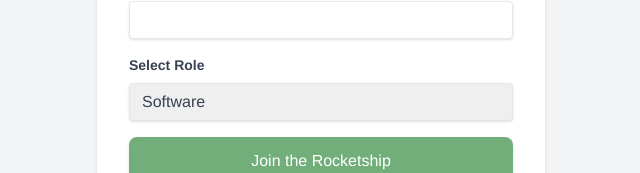
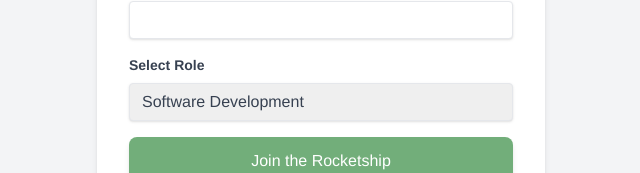
Before and after one commit to alexandro-aguilar/com-day-2024-fe, a React (Vite) app: page / in a window 1280 px wide. Shown: the part 372-545 px from the top of the page, without its empty margins (319-959 px from the left). Built offline with nearby package versions, Linux system fonts and the light colour scheme.

Commit message:
Update ComboBox.tsx

```diff
--- a/src/components/ComboBox.tsx
+++ b/src/components/ComboBox.tsx
@@ -15,9 +15,9 @@ const ComboBox: React.FC<ComboBoxProps> = ({ role, onChange }) => (
       className="shadow appearance-none border rounded w-full py-2 px-3 text-gray-700 leading-tight focus:outline-none focus:shadow-outline"
       required
     >
-      <option value="1">Software</option>
-      <option value="2">Infraestructura</option>
-      <option value="3">Datos</option>
+      <option value="1">Software Development</option>
+      <option value="2">Infrastructure</option>
+      <option value="3">Data</option>
     </select>
   </div>
 );
```
